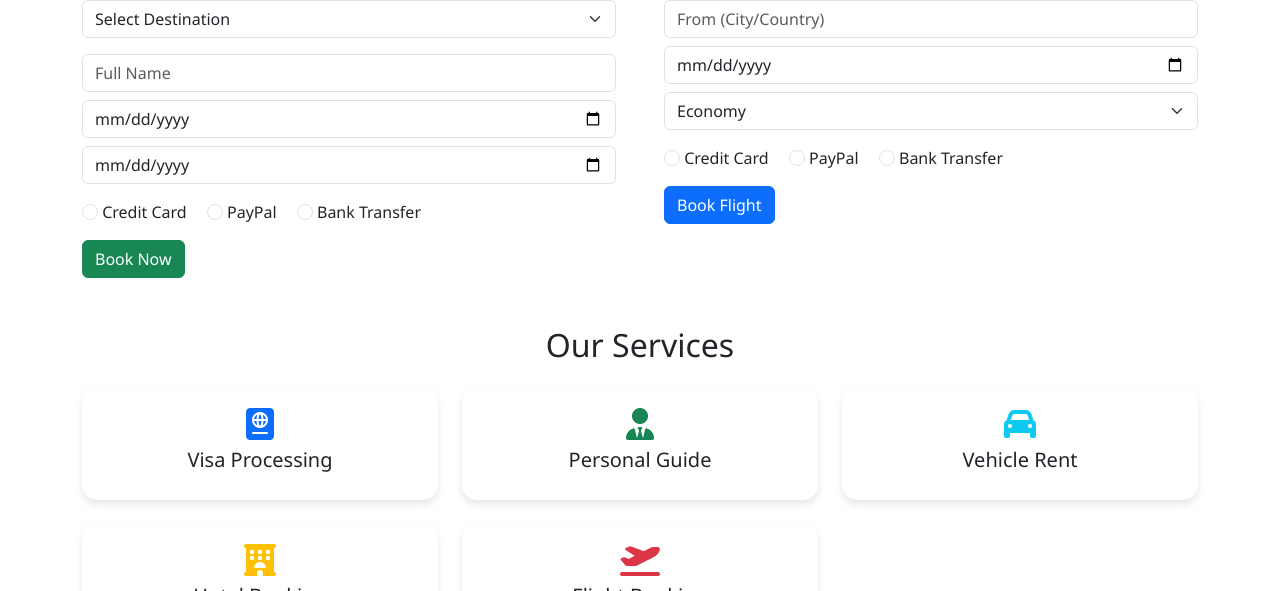
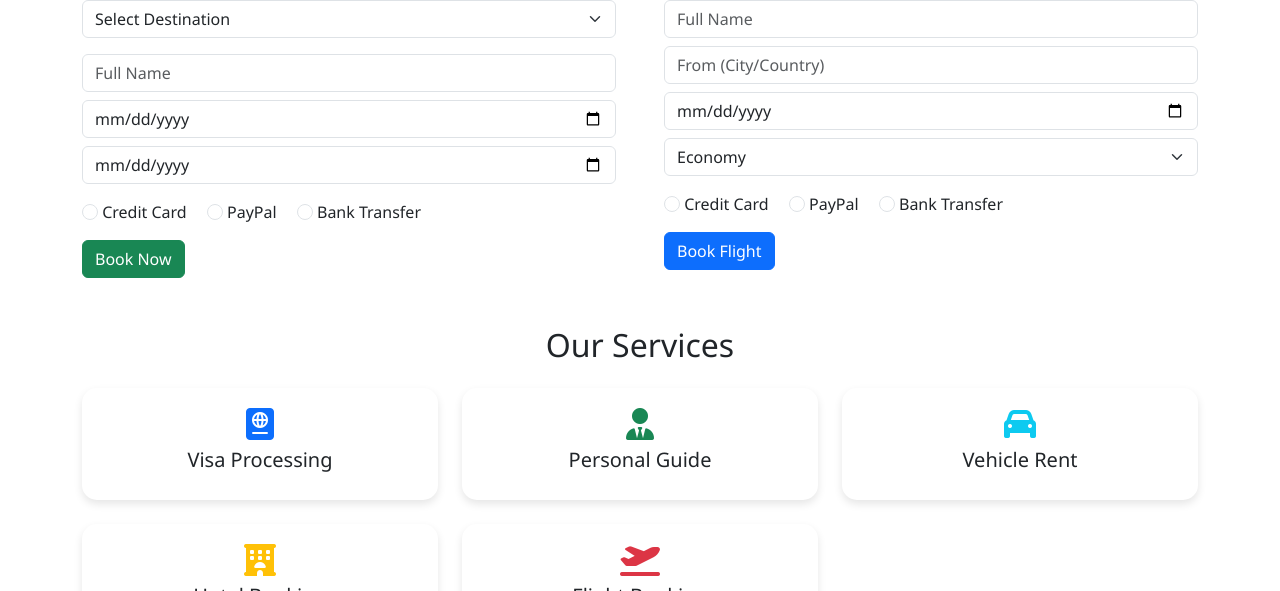
Before and after one commit to Rameshpan/Travel-website, a website: page index.html in a window 1280 px wide. Shown: the part 509-1100 px from the top of the page. Drawn offline with nearby package versions, Linux system fonts and the light colour scheme.

Commit message:
Update index.html

```diff
--- a/index.html
+++ b/index.html
@@ -34,7 +34,10 @@
         .hero::before {
             content: "";
             position: absolute;
-  top: 0; left: 0; right: 0; bottom: 0;
+            top: 0;
+            left: 0;
+            right: 0;
+            bottom: 0;
             background: rgba(0, 0, 0, 0.5);
         }
 
@@ -42,9 +45,6 @@
             position: relative;
             z-index: 2;
         }
-
-
-
 
         nav img {
             width: 50px;
@@ -114,8 +114,6 @@
             transform: translateY(-5px);
             background-color: #e9f7ff;
         }
-
-
     </style>
 
 </head>
@@ -180,6 +178,7 @@
             <div class="col-md-6" id="flight-booking" data-aos="fade-left">
                 <h2>Book Your Flight to Nepal</h2>
                 <form>
+                    <input class="form-control mb-2" type="text" placeholder="Full Name" required />
                     <input class="form-control mb-2" type="text" placeholder="From (City/Country)" required />
                     <input class="form-control mb-2" type="date" required />
                     <select class="form-select mb-3">
```
Lines whose indentation alone changed are shown as unchanged.
